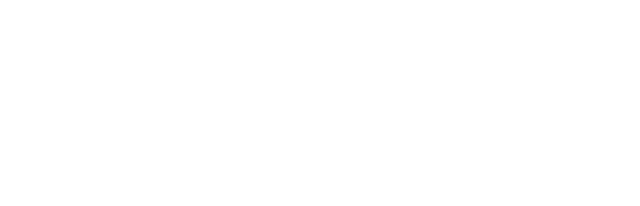
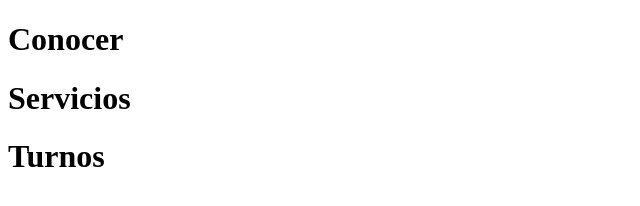
Before and after one commit to godwar-carlos/Bella-romi, a plain HTML site: page index.html in a window 1280 px wide. Shown: the whole page, without its empty margins (0-640 px from the left). Drawn offline with Linux system fonts and the light colour scheme.

Commit message:
index completo

```diff
--- a/index.html
+++ b/index.html
@@ -9,8 +9,12 @@
 </head>
 <body>
     <header>
+        <h1 class="inicio">Conocer</h1>
+        <h1 class="servicios">Servicios</h1>
+        <h1 class="turnos">Turnos</h1>
 
     </header>
 
+
 </body>
 </html>
```
